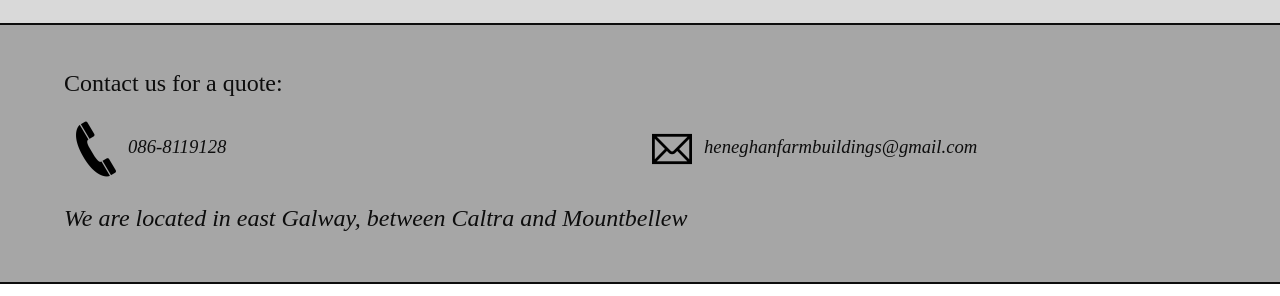
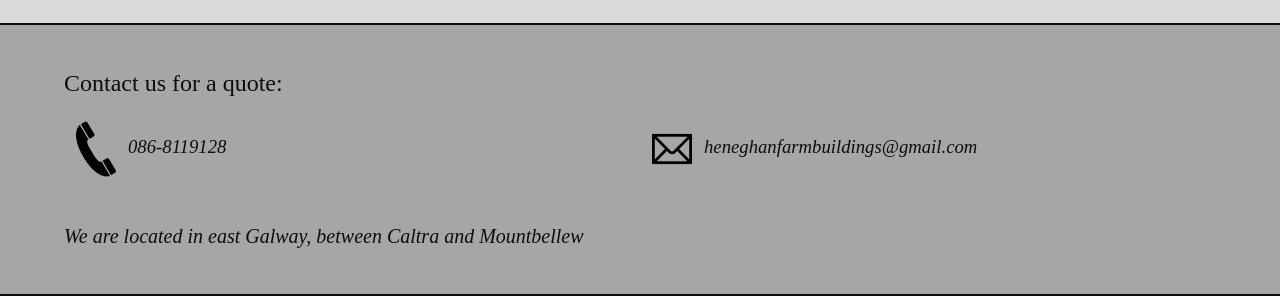
Before and after one commit to HeneghanC/HeneghanFarmBuildings, a plain HTML site: page index.html in a window 1280 px wide. Shown: the part 3015-3311 px from the top of the page. Drawn offline with Linux system fonts and the light colour scheme; a web font is replaced by a local one.

Commit message:
Changed footer and max-width

```diff
--- a/Resources/css/styles.css
+++ b/Resources/css/styles.css
@@ -24,7 +24,7 @@ html {
 }
 
 body {
-    max-width: 1650px;
+    max-width: 2000px;
     min-height: 100%;
     margin: 0;
     padding: 0;
@@ -462,11 +462,15 @@ footer {
 .location {
     width: 100%;
     display: flex;
+    justify-content: flex-start;
+    align-items: flex-end;
     flex-grow: 1;
 }
 
 .location h3 {
-    font-size: 1.5rem;
+    font-size: 1.25rem;
+    padding-top: 1.5rem;
+    text-align: center;
 }
 
 @media only screen and (min-width: 570px) and (max-width: 850px) {
@@ -494,7 +498,7 @@ footer {
         width: 50%;
     }
 
-    .location h3 h3 {
+    .location h3 {
         padding: 0.25rem;
         font-size: 1rem;
     }
```
